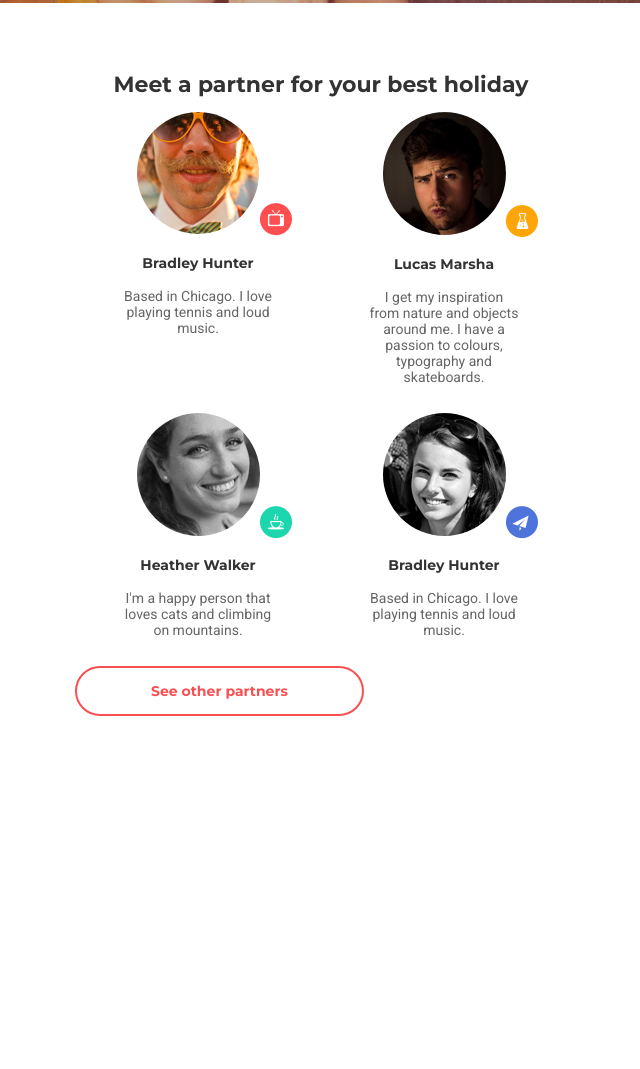
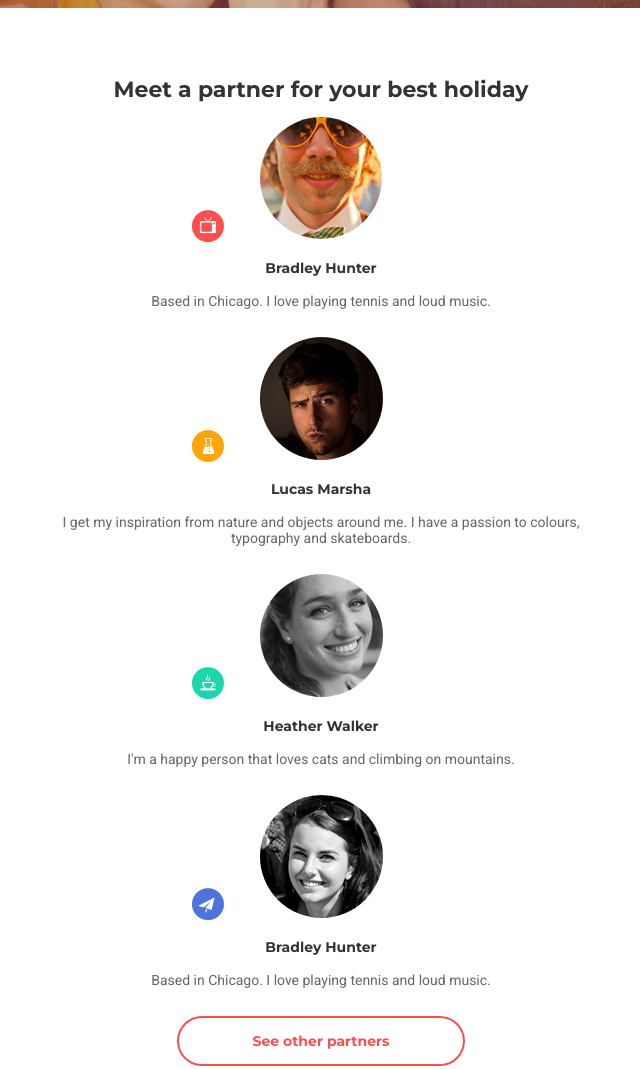
Before and after one commit to Olesia2312/Bootcamp8, a plain HTML site: page HTML+CSS/module-08/index.html in a window 1280 px wide. Shown: the part 474-1543 px from the top of the page, without its empty margins (319-959 px from the left). Before the commit the page ends 1250 px from the top, so only its background shows below. Drawn offline with Linux system fonts and the light colour scheme.

Commit message:
module-9

```diff
--- a/HTML+CSS/module-08/css/style.css
+++ b/HTML+CSS/module-08/css/style.css
@@ -10,12 +10,10 @@ img {
 }
 .header, .main {
     width: 320px;
-    margin: 0 auto;
-    text-align: center;
+    margin: auto;
 }
 .header {
     background: center url(../img/bg-s.png) no-repeat;
-
 }
 .menu {
     width: 56.25%;
@@ -23,8 +21,8 @@ img {
     justify-content: space-between;
     margin: auto;
     list-style: none;
-
-    padding-bottom: 115px;
+    padding-top: 30px;
+    padding-bottom: 90px;
 }
 .submenu-link {
     font-family: "Montserrat", sans-serif;
@@ -54,6 +52,7 @@ h1 {
     font-size: 30px;
     color: rgba(255, 255, 255, 255);
     text-transform: uppercase;
+    text-align: center;
     font-weight: 700;
     padding-top: 38px;
     padding-bottom: 19px;
@@ -62,6 +61,7 @@ h1 {
     width: 68.75%;
     font-family: "Roboto", sans-serif;
     font-size: 18px;
+    text-align: center;
     color: rgba(255, 255, 255, 255);
     margin: auto;
     padding-bottom: 19px;
@@ -76,6 +76,7 @@ h1 {
     border-radius: 25px;
     padding: 14px 52px;
     text-align: center;
+    margin: auto;
 }
 .section-header {
     padding-bottom: 140px;
@@ -83,12 +84,17 @@ h1 {
 h2 {
     font-family: "Montserrat", sans-serif;
     font-size: 22px;
+    text-align: center;
     color: rgba(51, 51, 51, 255);
     padding-top: 68px;
     padding-bottom: 14px;
 }
 .section-main {
     padding-bottom: 60px;
+}
+.team {
+    width: 68.75%;
+    margin: auto;
 }
 .team-photo {
     border-radius: 50%;
@@ -101,43 +107,43 @@ h2 {
     content: url(../img/shape-tv.png);
     display: block;
     position: absolute;
-    left: 180px;
-    top: 87px;
+    left: 130px;
+    top: 89px;
 }
 .team-photo2:after {
     content: url(../img/shape-battle.png);
     display: block;
     position: absolute;
-    left: 180px;
+    left: 130px;
     top: 89px;
 }
 .team-photo3:after {
     content: url(../img/shape-cup.png);
     display: block;
     position: absolute;
-    left: 180px;
+    left: 130px;
     top: 89px;
 }
 .team-photo4:after {
     content: url(../img/shape-plane.png);
     display: block;
     position: absolute;
-    left: 180px;
+    left: 130px;
     top: 89px;
 }
 .name {
     font-family: "Montserrat", sans-serif;
     font-size: 14px;
     font-weight: 700;
+    text-align: center;
     color: rgba(51, 51, 51, 255);
     padding-top: 20px;
     padding-bottom: 16px;
 }
 .info {
-    width: 60.9375%;
-    margin: auto;
     font-family: "Roboto", sans-serif;
     font-size: 14px;
+    text-align: center;
     color: rgba(102, 102, 102, 255);
     padding-bottom: 28px;
 }
@@ -150,6 +156,8 @@ h2 {
     border: 2px solid #f75052;
     border-radius: 25px;
     padding: 14px 74px;
+    margin: auto;
+    text-align: center;
 }
 
 @media (min-width: 768px) {
@@ -162,11 +170,11 @@ h2 {
     .section-main {
         display: flex;
         flex-wrap: wrap;
-        width: 64.0625%;
+        /* width: 64.0625%; */
         margin: auto;
     }
     .team {
-        width: 50%;
+        width: 30,7292%;
     }
 }
 @media (min-width: 1440px) {
@@ -176,4 +184,13 @@ h2 {
     .header {
         background: url(../img/bg-l.jpg);
     }
+    .section-main {
+        /* display: flex; */
+        justify-content: space-between;
+        width: 65,2777%;
+        /* margin: auto; */
+    }
+    .team {
+        /* width: 50%; */
+    }
 }
```
